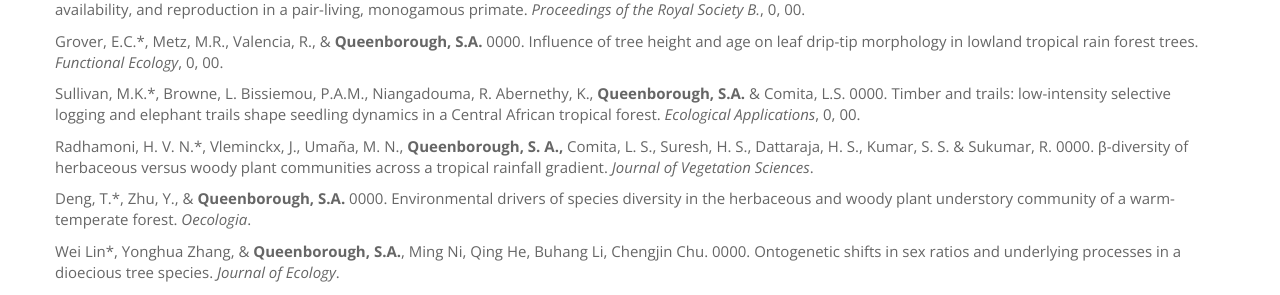
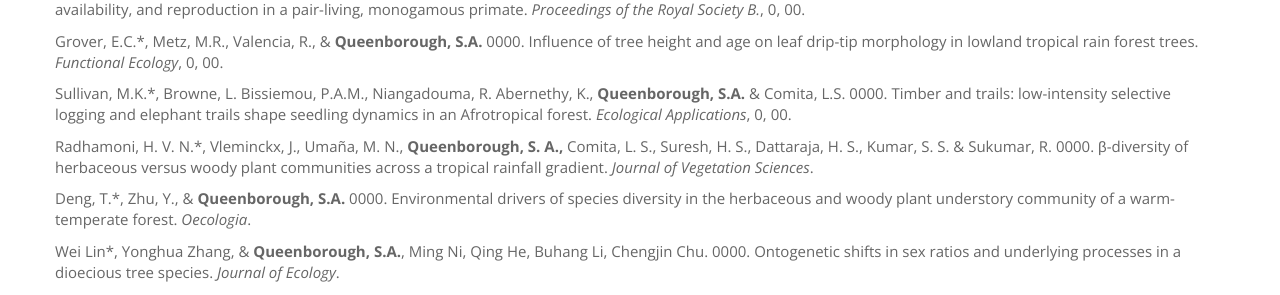
Before and after one commit to saq/saq.github.io, a Jekyll site: the page built from publications.md, in a window 1280 px wide and 900 px high. Shown: the part 420-715 px from the top of the window. Built offline with Jekyll 4.4.1, drawn with Linux system fonts in a browser that asks for light colours.

Commit message:
Update publications.md

```diff
--- a/publications.md
+++ b/publications.md
@@ -47,7 +47,7 @@
 
 Grover, E.C.\*, Metz, M.R., Valencia, R., & **Queenborough, S.A.** 0000. Influence of tree height and age on leaf drip-tip morphology in lowland tropical rain forest trees. *Functional Ecology*, 0, 00.
 
-Sullivan, M.K.\*, Browne, L. Bissiemou, P.A.M., Niangadouma, R. Abernethy, K., **Queenborough, S.A.** & Comita, L.S. 0000. Timber and trails: low-intensity selective logging and elephant trails shape seedling dynamics in a Central African tropical forest. *Ecological Applications*, 0, 00.
+Sullivan, M.K.\*, Browne, L. Bissiemou, P.A.M., Niangadouma, R. Abernethy, K., **Queenborough, S.A.** & Comita, L.S. 0000. Timber and trails: low-intensity selective logging and elephant trails shape seedling dynamics in an Afrotropical forest. *Ecological Applications*, 0, 00.
 
 Radhamoni, H. V. N.\*, Vleminckx, J., Umaña, M. N., **Queenborough, S. A.,** Comita, L. S., Suresh, H. S., Dattaraja, H. S., Kumar, S. S. & Sukumar, R. 0000. β-diversity of herbaceous versus woody plant communities across a tropical rainfall gradient. *Journal of Vegetation Sciences*.
 
```
